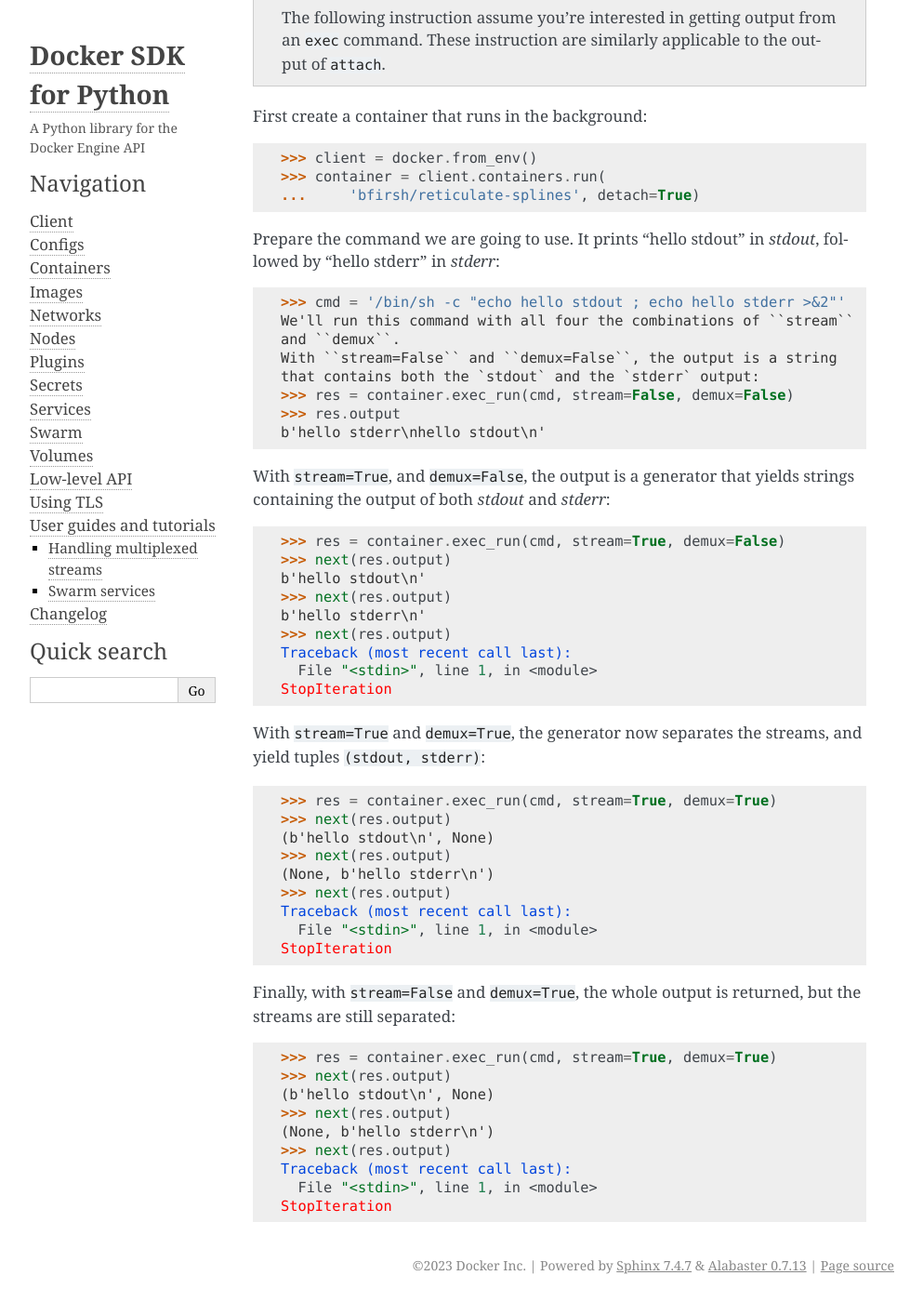
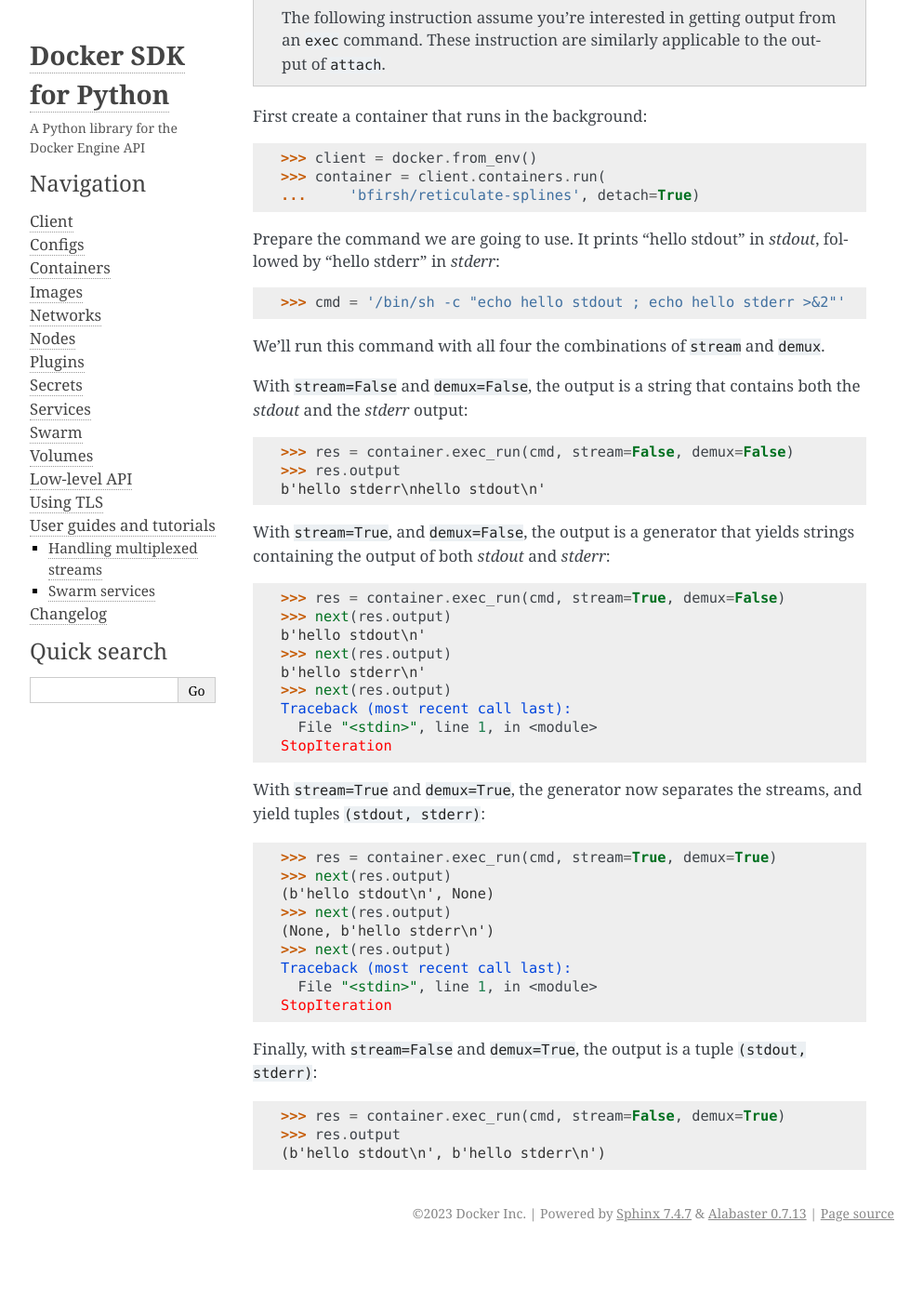
Before and after one commit to docker/docker-py, a Sphinx documentation site: the page built from docs/user_guides/multiplex.rst, in a window 1280 px wide and 1400 px high, scrolled down 153 px. Shown: the whole window at 93% size, without its empty margins (148-1141 px from the left). Built offline with Sphinx 7.4.7, drawn with Linux system fonts in a browser that asks for light colours; after the commit the page ends 1497 px from its top, so only the background shows below that.

Commit message:
fix user_guides/multiplex.rst (#3130)
Signed-off-by: Longin-Yu <longinyh@gmail.com>

```diff
--- a/docs/user_guides/multiplex.rst
+++ b/docs/user_guides/multiplex.rst
@@ -16,10 +16,13 @@
 in `stdout`, followed by "hello stderr" in `stderr`:
 
 >>> cmd = '/bin/sh -c "echo hello stdout ; echo hello stderr >&2"'
+
 We'll run this command with all four the combinations of ``stream``
 and ``demux``.
+
 With ``stream=False`` and ``demux=False``, the output is a string
 that contains both the `stdout` and the `stderr` output:
+
 >>> res = container.exec_run(cmd, stream=False, demux=False)
 >>> res.output
 b'hello stderr\nhello stdout\n'
@@ -52,15 +55,8 @@
   File "<stdin>", line 1, in <module>
 StopIteration
 
-Finally, with ``stream=False`` and ``demux=True``, the whole output
-is returned, but the streams are still separated:
+Finally, with ``stream=False`` and ``demux=True``, the output is a tuple ``(stdout, stderr)``:
 
->>> res = container.exec_run(cmd, stream=True, demux=True)
->>> next(res.output)
-(b'hello stdout\n', None)
->>> next(res.output)
-(None, b'hello stderr\n')
->>> next(res.output)
-Traceback (most recent call last):
-  File "<stdin>", line 1, in <module>
-StopIteration
+>>> res = container.exec_run(cmd, stream=False, demux=True)
+>>> res.output
+(b'hello stdout\n', b'hello stderr\n')
```
